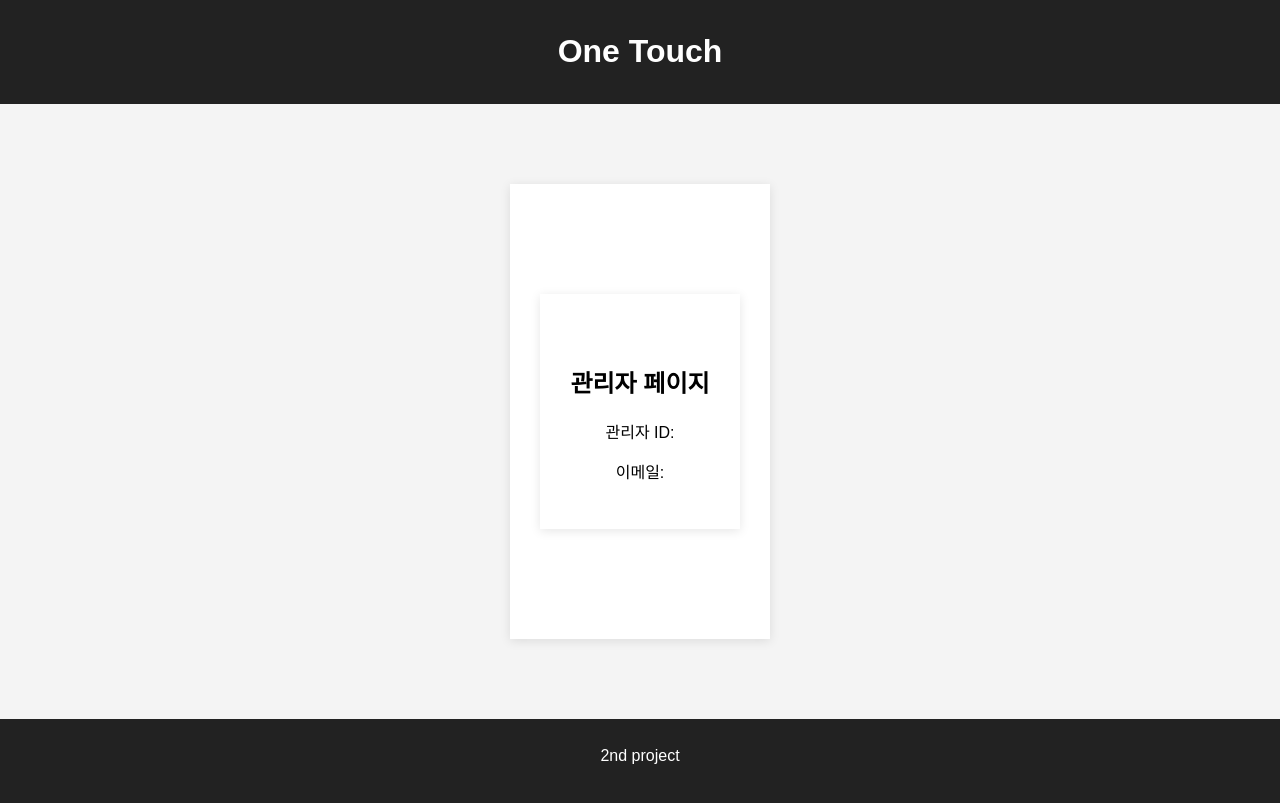
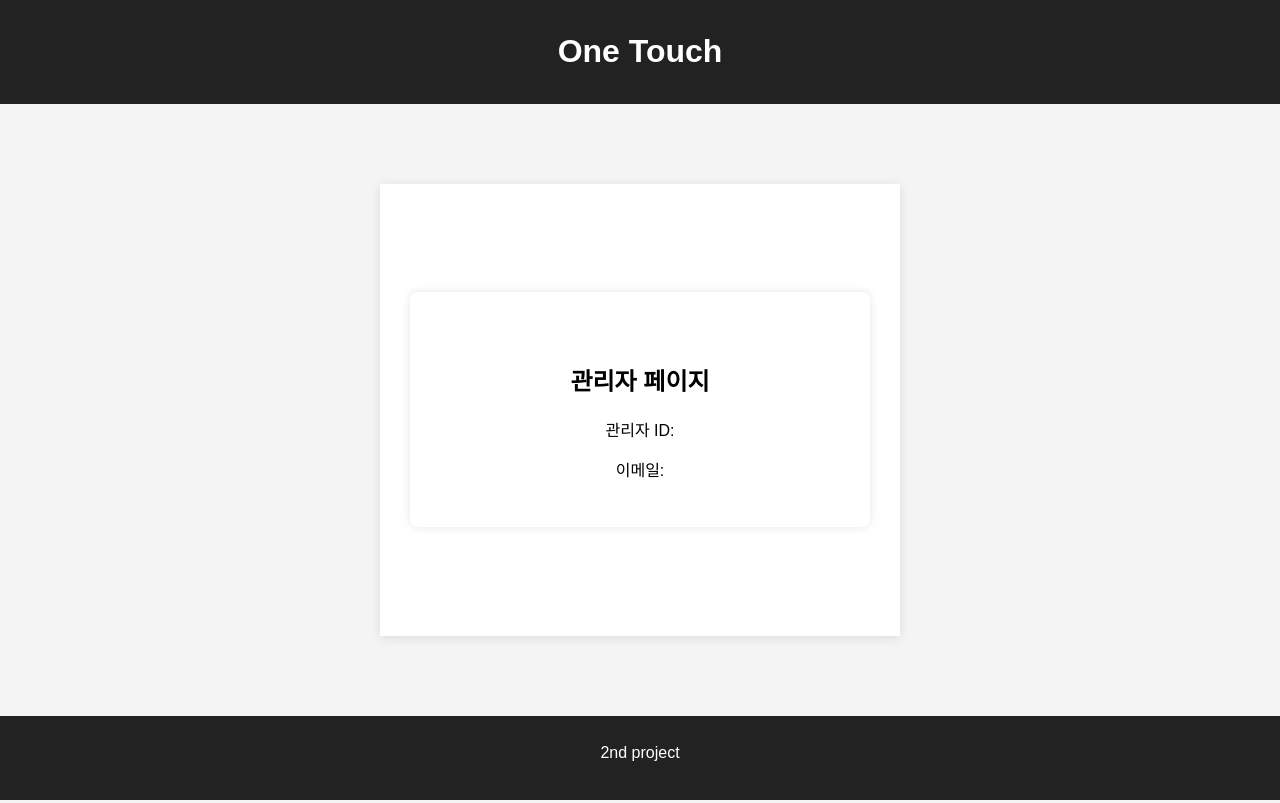
Before and after one commit to onetouch-ke/monolith, a React (Create React App) app in the folder frontend/: page /admin in a window 1280 px wide. Built offline with nearby package versions, Linux system fonts and the light colour scheme.

Commit message:
관리자 css 수정

```diff
--- a/frontend/src/pages/users/Admin.css
+++ b/frontend/src/pages/users/Admin.css
@@ -4,11 +4,25 @@ body {
 }
 
 .admin-container {
-  margin: 80px auto;
-  max-width: 700px;
+  width: 100%;
+  max-width: 1000px;
+  min-width: 400px;
+  /* margin: auto; */
+
+  /* 중앙 정렬을 위한 flex 컨테이너 부모 기준 필요 (Layout/main-content 쪽에서 정렬) */
+  display: flex;
+  flex-direction: column;
+  justify-content: center;
+
   padding: 30px;
-  background: white;
-  box-shadow: 0 2px 10px rgba(0,0,0,0.1);
+  background-color: #ffffff;
+  box-shadow: 0 0 10px rgba(0, 0, 0, 0.1);
+  text-align: center;
+  border-radius: 8px;
+
+  /* 높이 제한 */
+  max-height: 90vh;
+  height: auto;
 }
 
 h1 {
```
